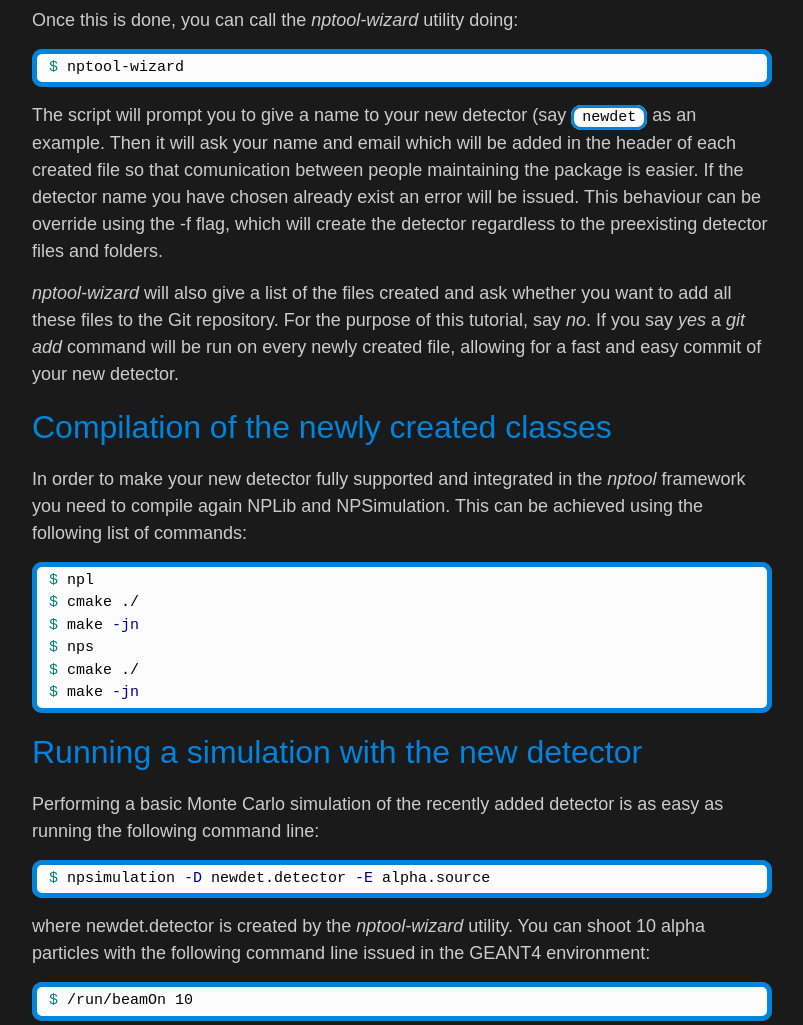
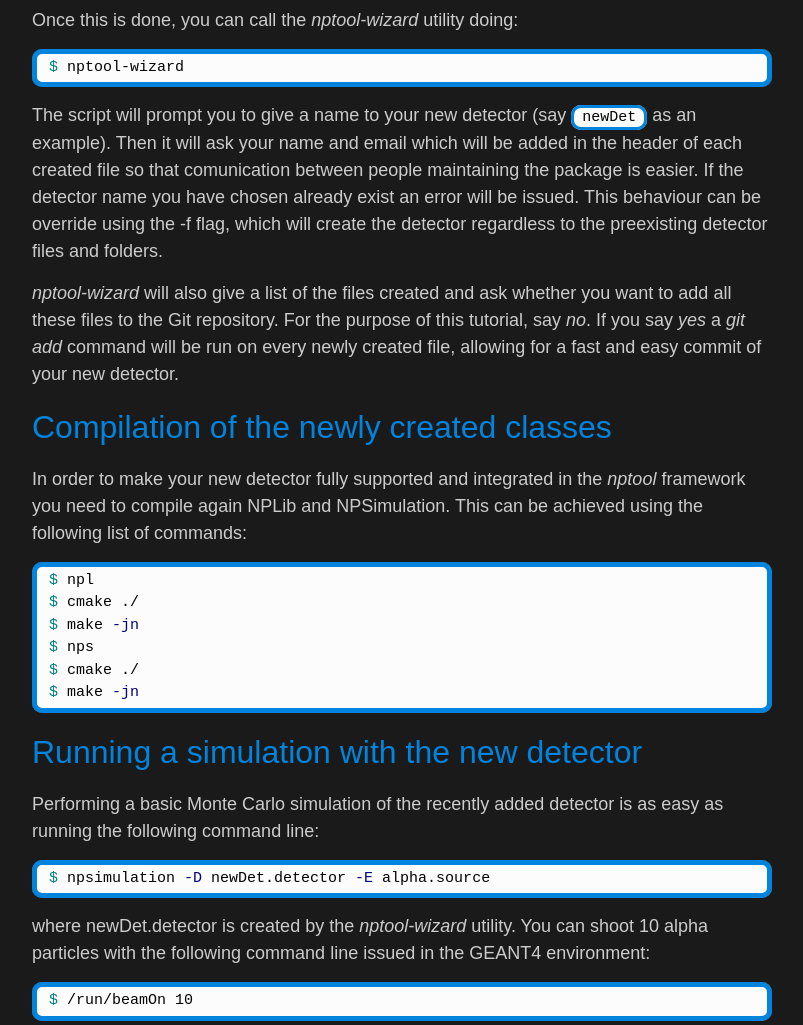
Before and after one commit to adrien-matta/nptool, a Jekyll site: the page built from _manual/adding-detectors_part1.md, in a window 1280 px wide and 1400 px high, scrolled down 414 px. Shown: the part 155-1180 px from the top of the window, without its empty margins (238-1041 px from the left). Built offline with Jekyll 4.4.1, drawn with Linux system fonts in a browser that asks for light colours; some web fonts are replaced.

Commit message:
+ fix typos

```diff
--- a/_manual/adding-detectors_part1.md
+++ b/_manual/adding-detectors_part1.md
@@ -25,8 +25,8 @@ Once this is done, you can call the _nptool-wizard_ utility doing:
 {% highlight bash %}
 $ nptool-wizard
 {% endhighlight %}
-The script will prompt you to give a name to your new detector (say `newdet`
-as an example. Then it will ask your name and email which will be added in
+The script will prompt you to give a name to your new detector (say `newDet`
+as an example). Then it will ask your name and email which will be added in
 the header of each created file so that comunication between people maintaining
 the package is easier. If the detector name you have chosen already exist an
 error will be issued. This behaviour can be override using the -f flag, which
@@ -56,9 +56,9 @@ $ make -jn
 Performing a basic Monte Carlo simulation of the recently added detector is
 as easy as running the following command line:
 {% highlight bash %}
-$ npsimulation -D newdet.detector -E alpha.source
+$ npsimulation -D newDet.detector -E alpha.source
 {% endhighlight %}
-where newdet.detector is created by the _nptool-wizard_ utility. You can
+where newDet.detector is created by the _nptool-wizard_ utility. You can
 shoot 10 alpha particles with the following command line issued in the
 GEANT4 environment:
 {% highlight bash %}
@@ -68,7 +68,7 @@ $ /run/beamOn 10
 The setup is made of a target (blue disk) surrounded by three detectors (green),
 one cylindrical and two rectangular ones. The following Figure shows the
 setup with 10 alpha particles shot randomly.
-![fig:newdet](/images/newDet.png){: .center-image}
+![fig:newDet](/images/newDet.png){: .center-image}
 *Fig 1: Default setup generated by the nptool-wizard facility. Alpha particles
 are also represented.*
 
```
